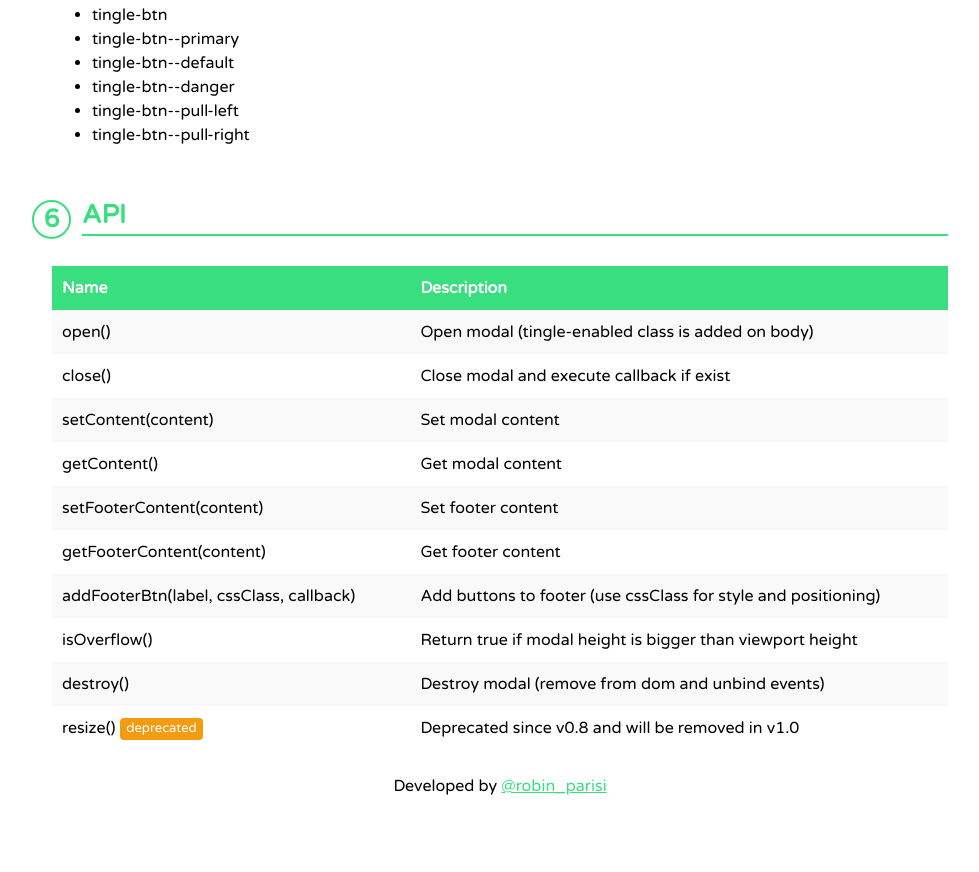
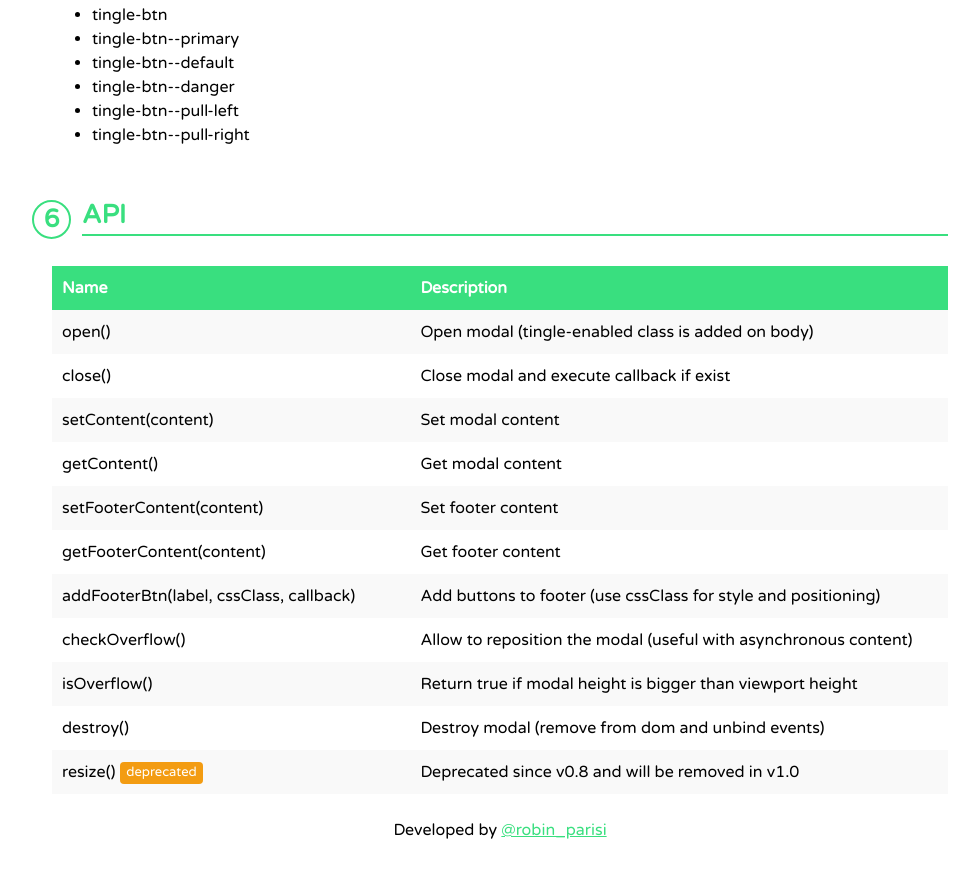
Before and after one commit to robinparisi/tingle, a plain HTML site: page index.html in a window 1280 px wide. Shown: the part 3135-4007 px from the top of the page, without its empty margins (140-1119 px from the left). Before the commit the page ends 3963 px from the top, so only its background shows below. Drawn offline with Linux system fonts and the light colour scheme.

Commit message:
Update 2017-06-03T13:56:02.783Z

```diff
--- a/index.html
+++ b/index.html
@@ -227,6 +227,10 @@ modal.close();
                 <td>Add buttons to footer (use cssClass for style and positioning)</td>
             </tr>
             <tr>
+                <td>checkOverflow()</td>
+                <td>Allow to reposition the modal (useful with asynchronous content)</td>
+            </tr>
+            <tr>
                 <td>isOverflow()</td>
                 <td>Return true if modal height is bigger than viewport height</td>
             </tr>
--- a/tingle/tingle.css
+++ b/tingle/tingle.css
@@ -1,5 +1,5 @@
 /* ----------------------------------------------------------- */
-/* == tingle v0.10.0 */
+/* == tingle v0.11.0 */
 /* ----------------------------------------------------------- */
 
 .tingle-modal * {
--- a/tingle/tingle.js
+++ b/tingle/tingle.js
@@ -1,7 +1,7 @@
 /*!
  * tingle.js
  * @author  robin_parisi
- * @version 0.10.0
+ * @version 0.11.0
  * @url
  */
 (function(root, factory) {
@@ -19,7 +19,6 @@
     /* ----------------------------------------------------------- */
 
     var transitionEvent = whichTransitionEvent();
-
 
     function Modal(options) {
 
@@ -109,8 +108,7 @@
         }
 
         // check if modal is bigger than screen height
-        _checkOverflow.call(this);
-
+        this.checkOverflow();
     };
 
     Modal.prototype.isOpen = function() {
@@ -244,13 +242,7 @@
         return modalHeight >= viewportHeight;
     };
 
-
-    /* ----------------------------------------------------------- */
-    /* == private methods */
-    /* ----------------------------------------------------------- */
-
-
-    function _checkOverflow() {
+    Modal.prototype.checkOverflow = function() {
         // only if the modal is currently shown
         if (this.modal.classList.contains('tingle-modal--visible')) {
             if (this.isOverflow()) {
@@ -269,6 +261,11 @@
             }
         }
     }
+
+
+    /* ----------------------------------------------------------- */
+    /* == private methods */
+    /* ----------------------------------------------------------- */
 
     function _recalculateFooterPosition() {
         if (!this.modalBoxFooter) {
@@ -344,7 +341,7 @@
         this._events = {
             clickCloseBtn: this.close.bind(this),
             clickOverlay: _handleClickOutside.bind(this),
-            resize: _checkOverflow.bind(this),
+            resize: this.checkOverflow.bind(this),
             keyboardNav: _handleKeyboardNav.bind(this)
         };
 
```
Also changed, not shown: tingle/tingle.min.js.
